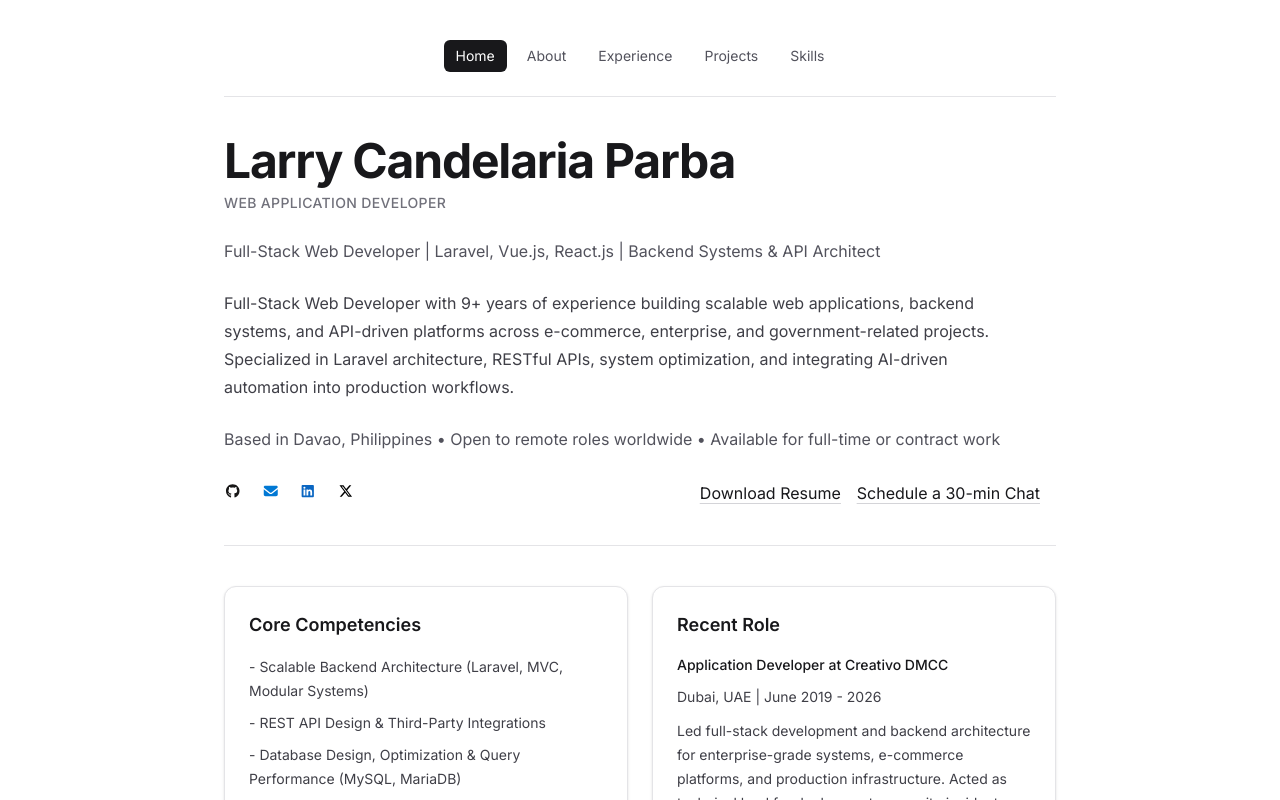
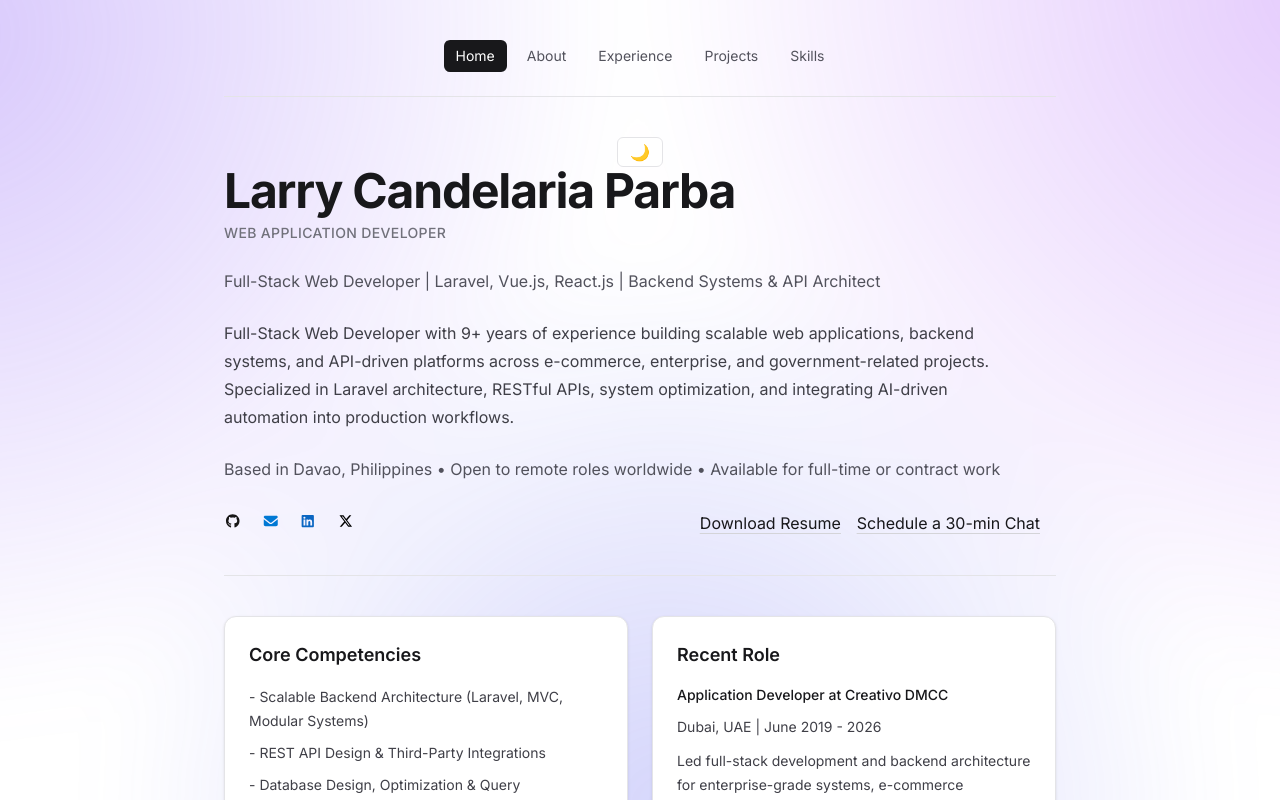
Before and after one commit to Larzz/larryparba.com, a Next.js app: page / in a window 1280 px wide. Shown: the top 800 px of the page. Built offline with nearby package versions, Linux system fonts and the light colour scheme.

Commit message:
feat: add color background

```diff
--- a/app/globals.css
+++ b/app/globals.css
@@ -41,8 +41,50 @@ w-line {
 }
 
 body {
-  background: var(--background);
+  background-color: var(--background);
+  position: relative;
+  isolation: isolate;
   color: var(--foreground);
   color-scheme: inherit;
   font-family: var(--font-inter), Arial, Helvetica, sans-serif;
 }
+
+body::before {
+  content: '';
+  position: fixed;
+  inset: -20%;
+  z-index: -1;
+  pointer-events: none;
+  background:
+    radial-gradient(circle at 12% 20%, rgba(139, 92, 246, 0.34), transparent 35%),
+    radial-gradient(circle at 86% 15%, rgba(168, 85, 247, 0.32), transparent 37%),
+    radial-gradient(circle at 50% 85%, rgba(99, 102, 241, 0.28), transparent 40%);
+  filter: blur(36px);
+  transform-origin: center;
+  animation: gradient-drift 7s ease-in-out infinite alternate;
+}
+
+:root.dark body::before {
+  background:
+    radial-gradient(circle at 12% 20%, rgba(167, 139, 250, 0.42), transparent 38%),
+    radial-gradient(circle at 86% 15%, rgba(192, 132, 252, 0.4), transparent 40%),
+    radial-gradient(circle at 50% 85%, rgba(129, 140, 248, 0.36), transparent 42%);
+}
+
+@keyframes gradient-drift {
+  0% {
+    transform: translate3d(0, 0, 0) scale(1);
+  }
+  50% {
+    transform: translate3d(-2%, 3%, 0) scale(1.05);
+  }
+  100% {
+    transform: translate3d(3%, -2%, 0) scale(1.08);
+  }
+}
+
+@media (prefers-reduced-motion: reduce) {
+  body::before {
+    animation: none;
+  }
+}
--- a/app/layout.tsx
+++ b/app/layout.tsx
@@ -61,7 +61,7 @@ export default function RootLayout({
 
 			<GoogleAnalytics gaId="G-WKBDP55SD0" />
 			<GoogleTagManager gtmId="G-WKBDP55SD0" />
-			<body className='min-h-full flex flex-col bg-background text-foreground'>
+			<body className='min-h-full flex flex-col text-foreground'>
 				{children}
 			</body>
 		</html>
--- a/app/page.tsx
+++ b/app/page.tsx
@@ -16,6 +16,9 @@ import { FontAwesomeIcon } from "@fortawesome/react-fontawesome";
 export default function Page() {
   return (
     <SiteShell>
+      <div className="flex flex-col items-center justify-center">
+      <ThemeToggle />
+      </div>
       <section className="space-y-6 border-b  border-zinc-200 pb-10 dark:border-zinc-800">
 
         <h1 className="text-4xl font-bold tracking-tight text-zinc-900 dark:text-zinc-100 sm:text-5xl">
```
